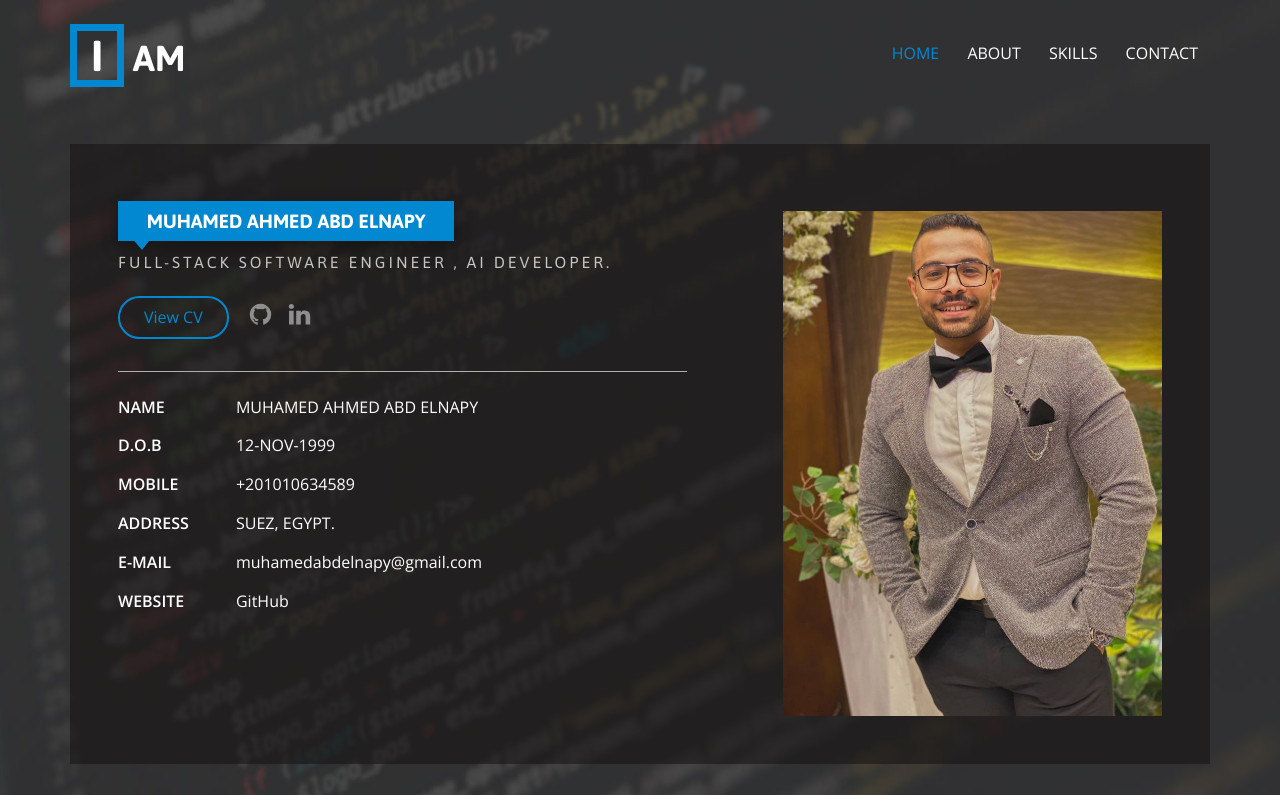
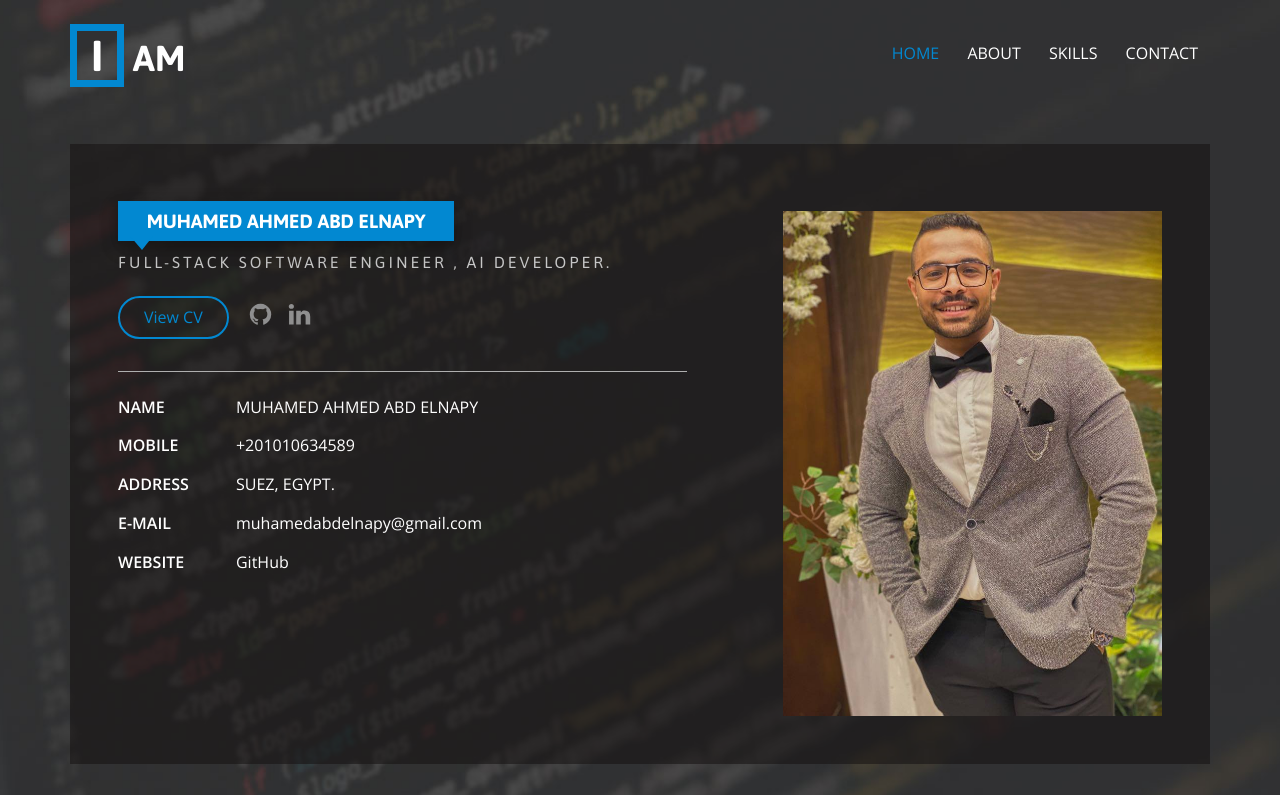
Before and after one commit to muhamedabdlnapy/mysite, a PHP site: page / in a window 1280 px wide. Shown: the top 795 px of the page. Run offline with PHP 8.4, Linux system fonts and the light colour scheme; some web fonts are replaced.

Commit message:
Update index.php

```diff
--- a/index.php
+++ b/index.php
@@ -107,12 +107,7 @@
                   <li>MUHAMED AHMED ABD ELNAPY</li>
                 </ul>
               </li>
-              <li>
-                <ul class="address-text">
-                  <li><b>D.O.B</b></li>
-                  <li>12-NOV-1999</li>
-                </ul>
-              </li>
+
               <li>
                 <ul class="address-text">
                   <li><b>MOBILE </b></li>
```
